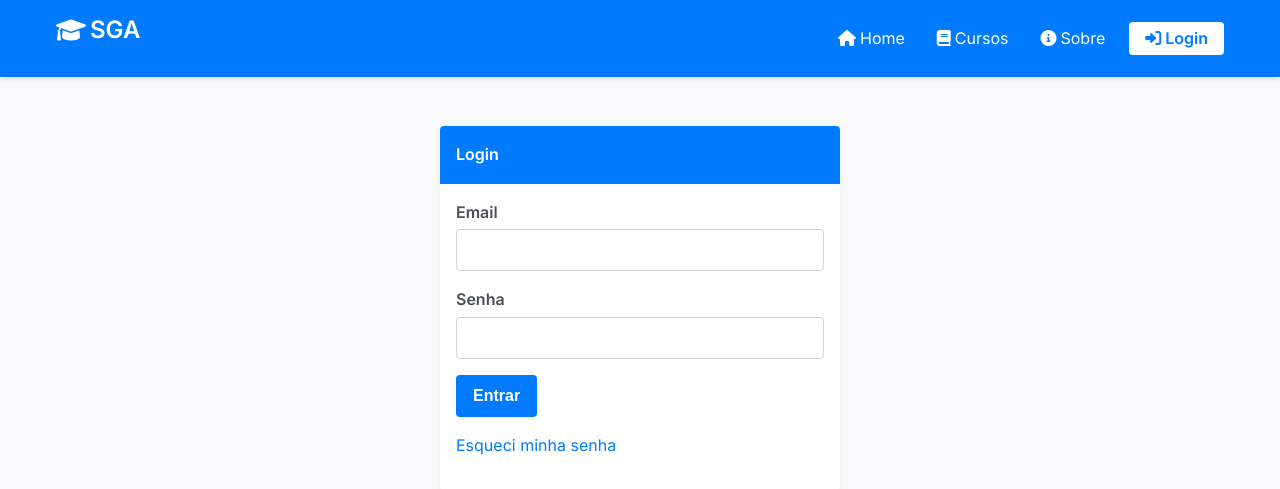
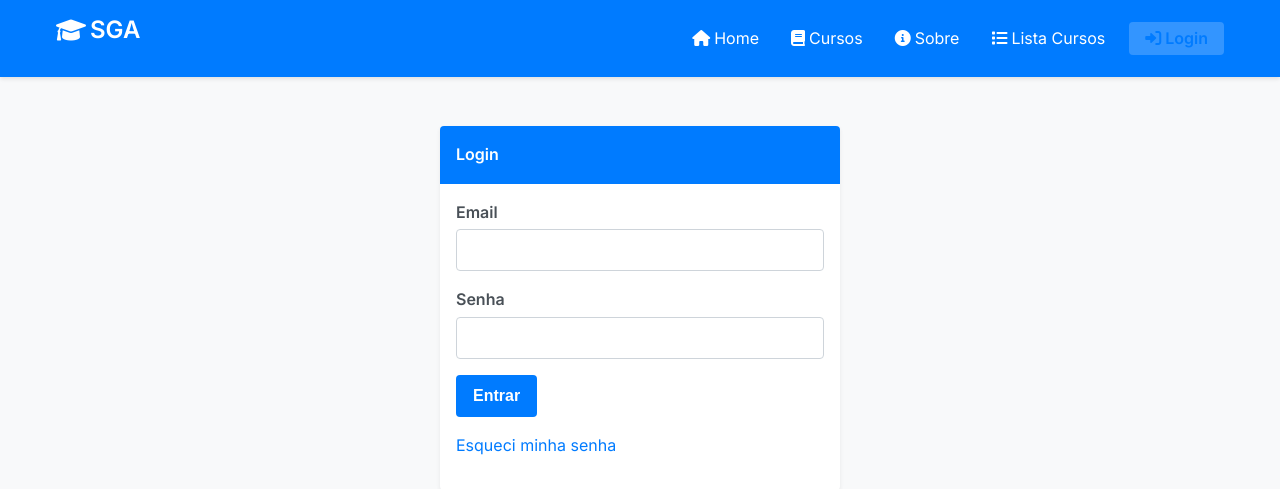
Before and after one commit to Kumegawwa/TrabalhoPHP, a PHP site: page /TrabalhoPHP/login in a window 1280 px wide. Shown: the top 489 px of the page. Run offline with PHP 8.4, Linux system fonts and the light colour scheme.

Commit message:
atualizando o header

```diff
--- a/app/views/partials/header.php
+++ b/app/views/partials/header.php
@@ -2,7 +2,14 @@
 if (session_status() === PHP_SESSION_NONE) {
     session_start();
 }
-$current = basename($_SERVER['PHP_SELF']);
+// Certifique-se que BASE_URL está definida
+if (!defined('BASE_URL')) {
+    define('BASE_URL', '/TrabalhoPHP'); // Ou o que for correto
+}
+// $current é um pouco mais complexo com o roteador, vamos simplificar por enquanto
+// Você pode obter a rota atual do $route em index.php e passá-la para a view se necessário
+// Ou pode analisar $_SERVER['REQUEST_URI']
+$current_path = strtok($_SERVER['REQUEST_URI'], '?');
 ?>
 <!DOCTYPE html>
 <html lang="pt-BR">
@@ -10,39 +17,41 @@ $current = basename($_SERVER['PHP_SELF']);
     <meta charset="UTF-8">
     <meta name="viewport" content="width=device-width, initial-scale=1.0">
     <title>Sistema de Gestão de Aprendizagem</title>
-    <link rel="stylesheet" href="/public/css/style.css">
+    <link rel="stylesheet" href="<?= BASE_URL ?>/public/css/style.css">
     <link rel="stylesheet" href="https://cdnjs.cloudflare.com/ajax/libs/font-awesome/6.0.0-beta3/css/all.min.css">
     <link href="https://fonts.googleapis.com/css2?family=Inter:wght@400;600&display=swap" rel="stylesheet">
-    <script defer src="/public/js/main.js"></script>
+    <script defer src="<?= BASE_URL ?>/public/js/main.js"></script>
 </head>
 <body>
     <header class="navbar">
         <div class="container">
             <div class="logo-container">
-                <h1 class="logo"><a href="/"><i class="fas fa-graduation-cap"></i> SGA</a></h1>
+                <h1 class="logo"><a href="<?= BASE_URL ?>/"><i class="fas fa-graduation-cap"></i> SGA</a></h1>
             </div>
             <nav>
                 <input type="checkbox" id="menu-toggle">
                 <label for="menu-toggle" class="hamburger" aria-label="Menu"><i class="fas fa-bars"></i></label>
                 <ul class="nav-links">
-                    <li><a href="/home" class="<?= $current == 'home.php' ? 'active' : '' ?>"><i class="fas fa-home"></i> Home</a></li>
-                    <li><a href="/cursos" class="<?= $current == 'cursos.php' ? 'active' : '' ?>"><i class="fas fa-book"></i> Cursos</a></li>
-                    <li><a href="/sobre" class="<?= $current == 'sobre.php' ? 'active' : '' ?>"><i class="fas fa-info-circle"></i> Sobre</a></li>
+                    <li><a href="<?= BASE_URL ?>/home" class="<?= ($current_path == BASE_URL.'/home' || $current_path == BASE_URL.'/') ? 'active' : '' ?>"><i class="fas fa-home"></i> Home</a></li>
+                    <li><a href="<?= BASE_URL ?>/cursos" class="<?= (strpos($current_path, BASE_URL.'/cursos') === 0) ? 'active' : '' ?>"><i class="fas fa-book"></i> Cursos</a></li>
+                    <li><a href="<?= BASE_URL ?>/sobre" class="<?= ($current_path == BASE_URL.'/sobre') ? 'active' : '' ?>"><i class="fas fa-info-circle"></i> Sobre</a></li>
+                    <li><a href="<?= BASE_URL ?>/lista-cursos" class="<?= ($current_path == BASE_URL.'/lista-cursos') ? 'active' : '' ?>"><i class="fas fa-list"></i> Lista Cursos</a></li>
                     <?php if (isset($_SESSION['usuario_id'])): ?>
                         <li class="dropdown">
-                            <a href="#" class="dropdown-toggle"><i class="fas fa-user-circle"></i> Minha Conta <i class="fas fa-chevron-down"></i></a>
+                            <a href="#" class="dropdown-toggle"><i class="fas fa-user-circle"></i> <?= htmlspecialchars($_SESSION['usuario_nome'] ?? 'Minha Conta') ?> <i class="fas fa-chevron-down"></i></a>
                             <ul class="dropdown-menu">
-                                <li><a href="/painel"><i class="fas fa-tachometer-alt"></i> Painel</a></li>
-                                <li><a href="/perfil"><i class="fas fa-user-edit"></i> Perfil</a></li>
-                                <li><a href="/logout" class="logout-link"><i class="fas fa-sign-out-alt"></i> Logout</a></li>
+                                <!-- Adicione rotas para painel e perfil se existirem -->
+                                <!-- <li><a href="<?= BASE_URL ?>/painel"><i class="fas fa-tachometer-alt"></i> Painel</a></li> -->
+                                <!-- <li><a href="<?= BASE_URL ?>/perfil"><i class="fas fa-user-edit"></i> Perfil</a></li> -->
+                                <li><a href="<?= BASE_URL ?>/logout" class="logout-link"><i class="fas fa-sign-out-alt"></i> Logout</a></li>
                             </ul>
                         </li>
                     <?php else: ?>
-                        <li><a href="/login" class="login-btn"><i class="fas fa-sign-in-alt"></i> Login</a></li>
+                        <li><a href="<?= BASE_URL ?>/login" class="login-btn <?= ($current_path == BASE_URL.'/login') ? 'active' : '' ?>"><i class="fas fa-sign-in-alt"></i> Login</a></li>
                     <?php endif; ?>
                 </ul>
             </nav>
         </div>
     </header>
     <main class="main-content">
-        <div class="container">
+        <div class="container page-container"> <!-- Adicionada classe page-container -->
```
